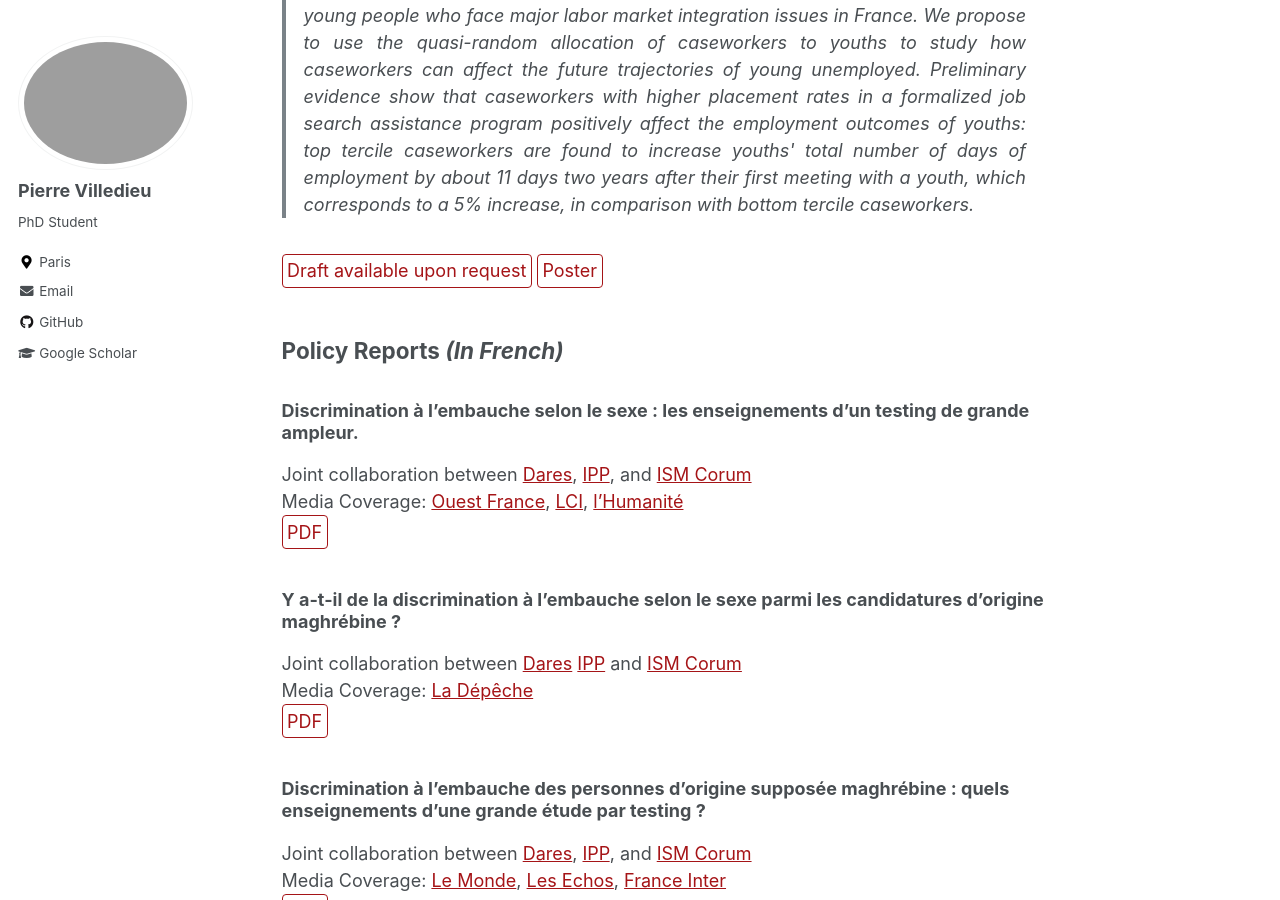
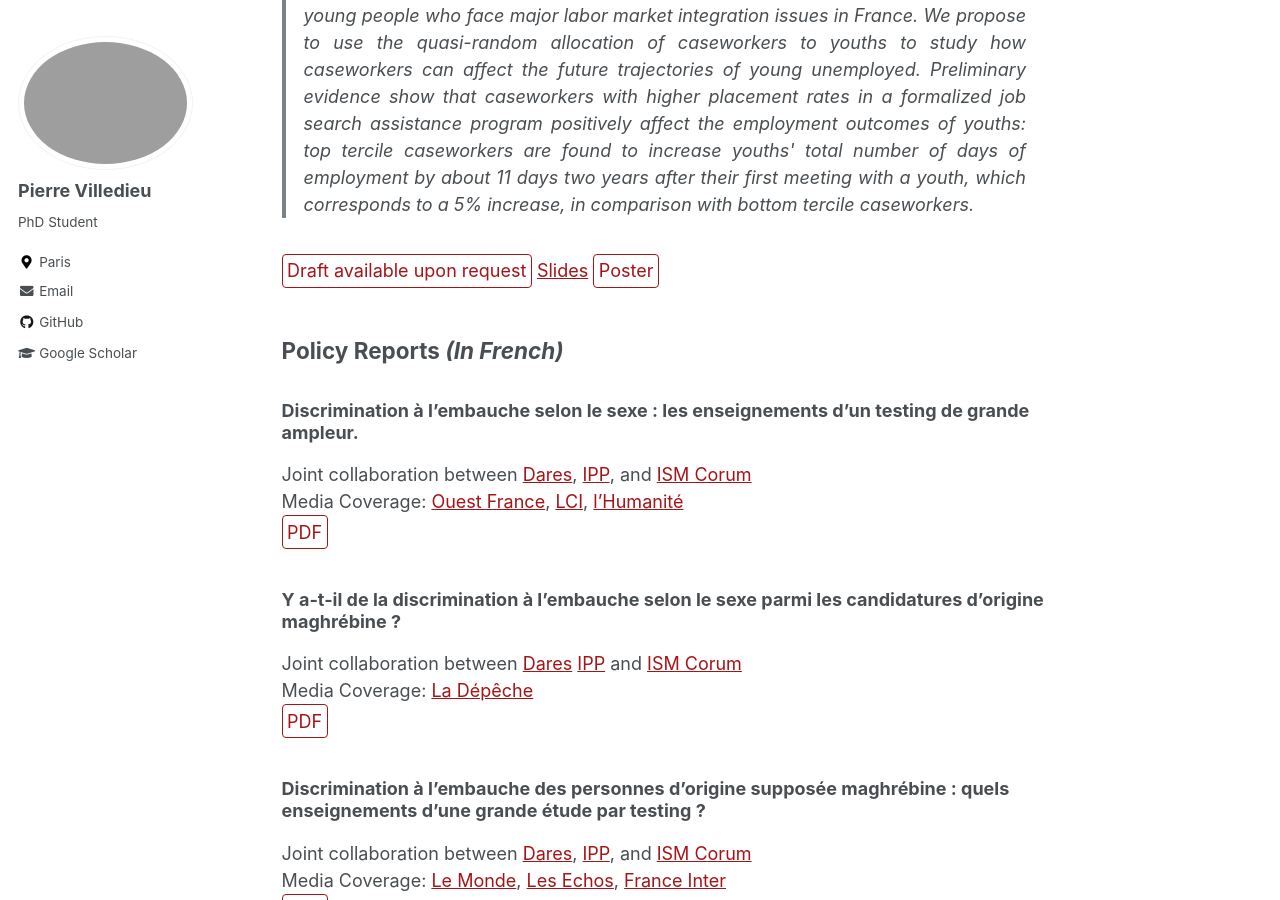
Before and after one commit to pvilledieu/pierre.villedieu, a Jekyll site: the page built from _pages/research.md, in a window 1280 px wide and 900 px high, scrolled down 1570 px. Built offline with Jekyll 4.4.1, drawn with Linux system fonts in a browser that asks for light colours.

Commit message:
add caseworkers slides

```diff
--- a/_pages/research.md
+++ b/_pages/research.md
@@ -40,7 +40,7 @@ with <i>[Jérémy Hervelin](http://www.jeremy-hervelin.fr)</i>
 About 13% of young people aged 15–29-year-old were not in employment, education, or training (NEET) in OECD countries in 2019. As a part of the public employment services, the Mission Locales agencies are specially dedicated to young people who face major labor market integration issues in France. We propose to use the quasi-random allocation of caseworkers to youths to study how caseworkers can affect the future trajectories of young unemployed. Preliminary evidence show that caseworkers with higher placement rates in a formalized job search assistance program positively affect the employment outcomes of youths: top tercile caseworkers are found to increase youths' total number of days of employment by about 11 days two years after their first meeting with a youth, which corresponds to a 5% increase, in comparison with bottom tercile caseworkers.</div>
 
 
-[Draft available upon request](mailto:pierre.villedieu@sciencespo.fr){: .btn--research} [Poster](https://pvilledieu.github.io/files/pdf/research/poster_caseworkers.pdf){: .btn--research}
+[Draft available upon request](mailto:pierre.villedieu@sciencespo.fr){: .btn--research} [Slides](https://pvilledieu.github.io/files/pdf/research/slides_Caseworkers_VA) [Poster](https://pvilledieu.github.io/files/pdf/research/poster_caseworkers.pdf){: .btn--research}
 
 
 ## Policy Reports <i>(In French)</i>
```
Also changed, not shown: 9 other files.
